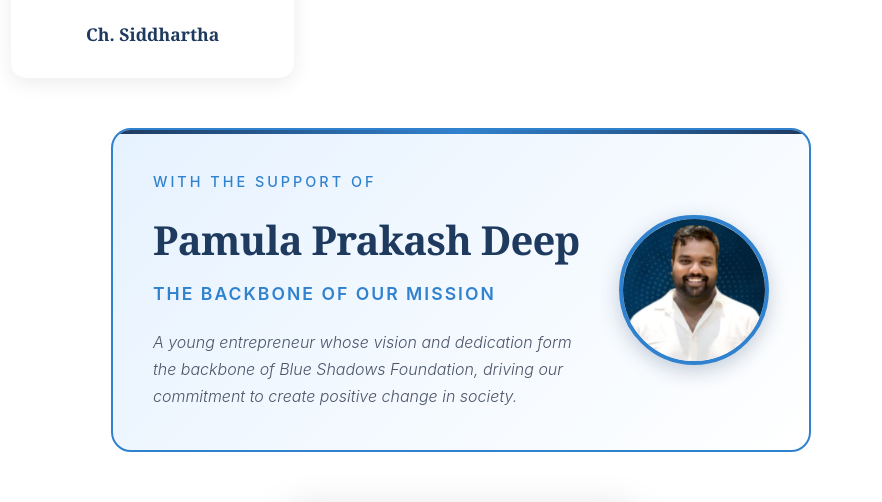
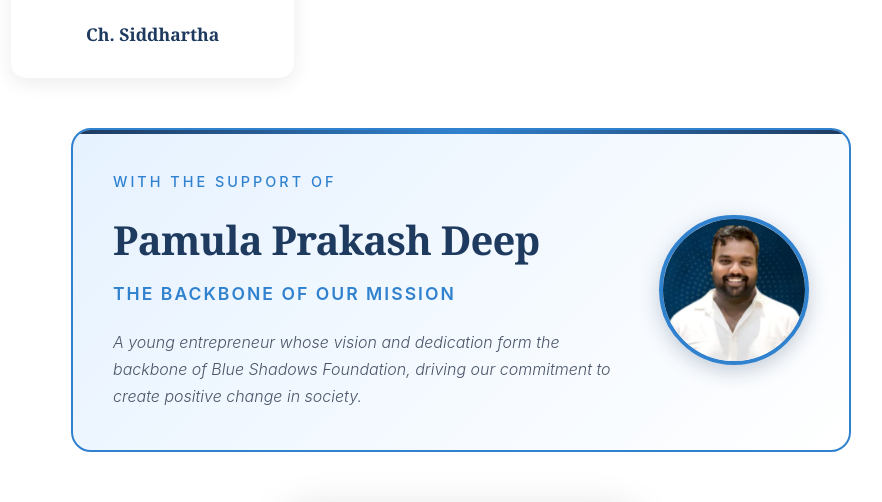
Before and after one commit to karthik-ganti/BlueShadows, a React (Vite) app: page /founders in a window 1280 px wide. Shown: the part 1980-2482 px from the top of the page, without its empty margins (179-1061 px from the left). Built offline with nearby package versions, Linux system fonts and the light colour scheme; grey boxes are pictures that could not be loaded.

Commit message:
Keep Pamula Prakash Deep name on single line on desktop

```diff
--- a/src/index.css
+++ b/src/index.css
@@ -362,7 +362,7 @@
 /* Founder Highlight */
 .founder-highlight {
   text-align: left;
-  max-width: 700px;
+  max-width: 780px;
   margin: 0 auto 50px;
   padding: 40px;
   background: linear-gradient(135deg, var(--light-blue) 0%, var(--white) 100%);
@@ -431,6 +431,7 @@
   color: var(--primary-blue);
   margin-bottom: 8px;
   letter-spacing: -0.02em;
+  white-space: nowrap;
 }
 
 .founder-title {
@@ -1154,6 +1155,7 @@
 
   .founder-name-highlight {
     font-size: 1.8rem;
+    white-space: normal;
   }
 
   .founder-title {
```
